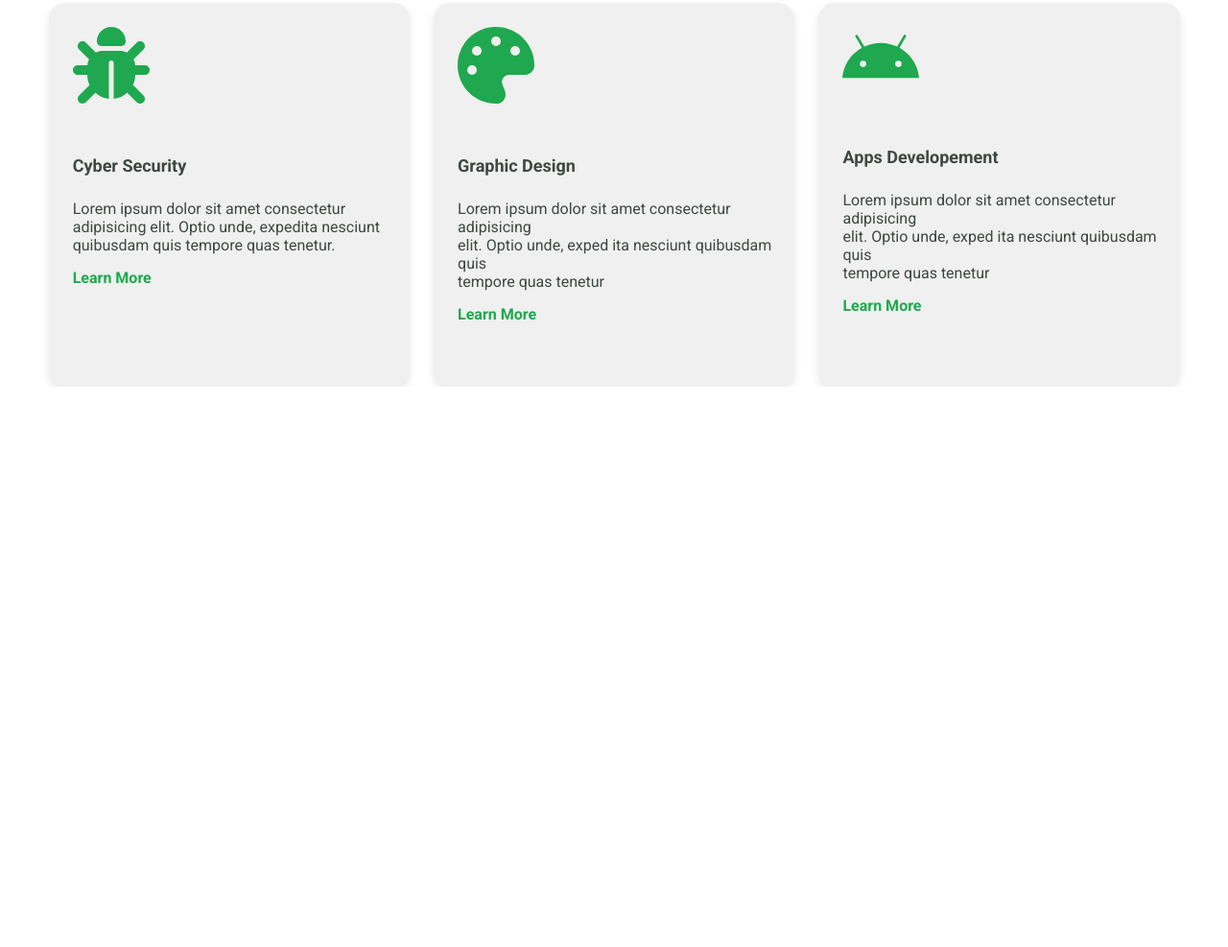
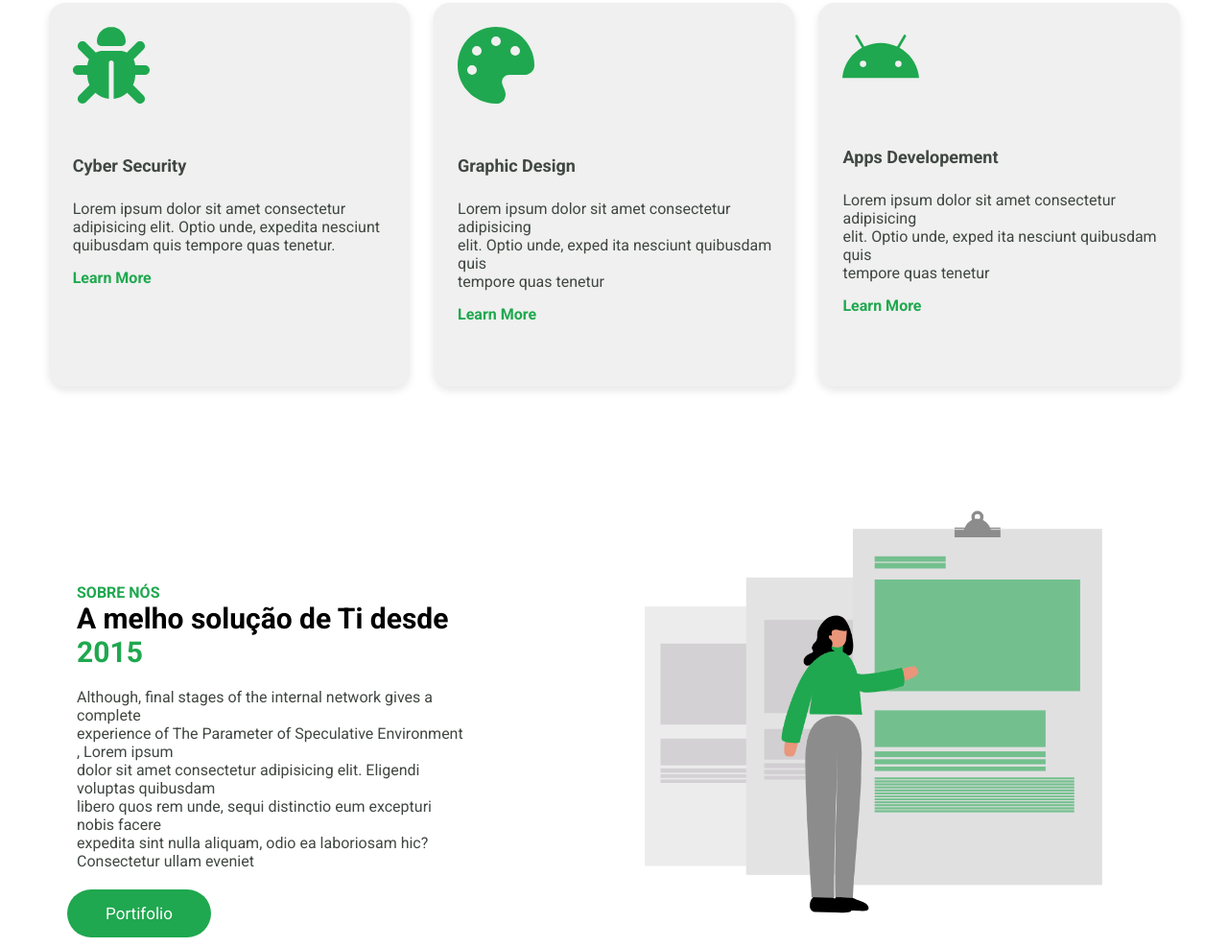
Before and after one commit to carlos-basseto/Projetos, a plain HTML site: page Marcelo/index.html in a window 1280 px wide. Shown: the part 1472-2459 px from the top of the page at 96% size. Before the commit the page ends 1875 px from the top, so only its background shows below. Drawn offline with Linux system fonts and the light colour scheme.

Commit message:
commit sobre

```diff
--- a/Marcelo/index.html
+++ b/Marcelo/index.html
@@ -154,7 +154,15 @@
     </div>
 
     <div class="sobre-container">
-
+        <div class="titulo-sobre-cont">
+            <p class="titulo-sobre">SOBRE NÓS</p>
+            <h3>A melho solução de Ti desde <span class="verde">2015</span></h3>
+            <p class="descricao-sobre">Although, final stages of the internal network gives a complete<br> experience of The Parameter of Speculative Environment , Lorem ipsum<br> dolor sit amet consectetur adipisicing elit. Eligendi voluptas quibusdam<br> libero quos rem unde, sequi distinctio eum excepturi nobis facere<br> expedita sint nulla aliquam, odio ea laboriosam hic? Consectetur ullam eveniet</p>
+            <button class="portifolio">Portifolio</button>
+        </div>
+        <div class="img-sobre">
+            <img src="img/about.png" alt="" class="img-about">
+        </div>
     </div>
 
     <script src="script.js"></script>
--- a/Marcelo/style.css
+++ b/Marcelo/style.css
@@ -120,7 +120,7 @@ h1{
 }
 
 .servicos-container{
-    height: 100vh;
+    height: 135vh;
 }
 
 .titulo-servicos-cont{
@@ -229,3 +229,50 @@ h2{
     text-decoration: none;
     cursor: pointer;
 }
+
+.titulo-sobre{
+    color: var(--verde-principal);
+    font-weight: bold;
+    margin-left: 50px;
+    padding-top: 100px;
+}
+
+.sobre-container{
+
+    display: flex;
+}
+
+h3{
+    font-size: 30px;
+    color-interpolation-filters: var(--color-font);
+    margin-left: 50px;
+}
+
+.descricao-sobre{
+    margin-left: 50px;
+    margin-top: 20px;
+    color: var(--color-font);
+    font-size: 16px;
+}
+
+.img-about{
+    width: 70%;
+    margin-left: 150px;
+}
+
+.portifolio{
+    padding: 10px;
+    width: 150px;
+    height: 50px;
+    background-color: var(--verde-principal);
+    color: white;
+    border-radius: 50px;
+    cursor: pointer;
+    font-size: 17px;
+    margin-left: 40px;
+  margin-top: 20px;
+}
+
+.titulo-sobre-cont{
+    margin-left: 30px;
+}
```
